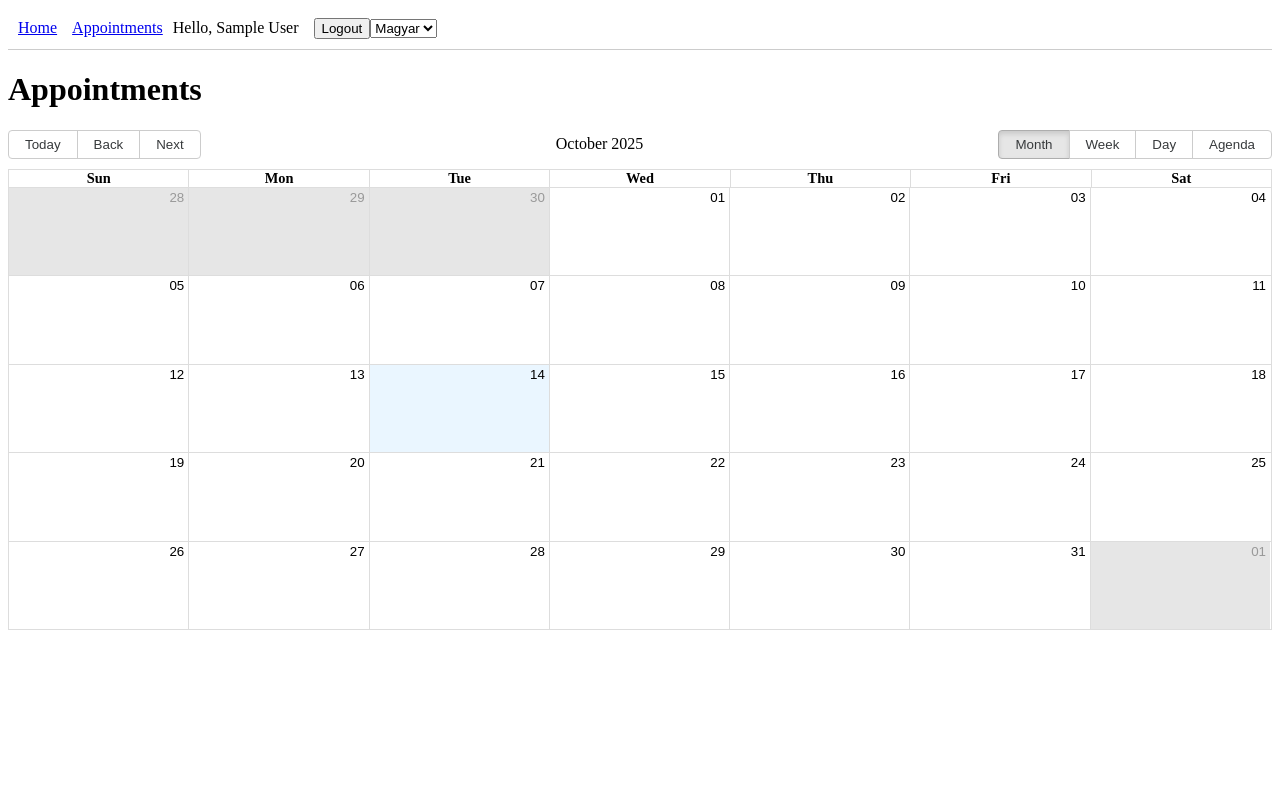
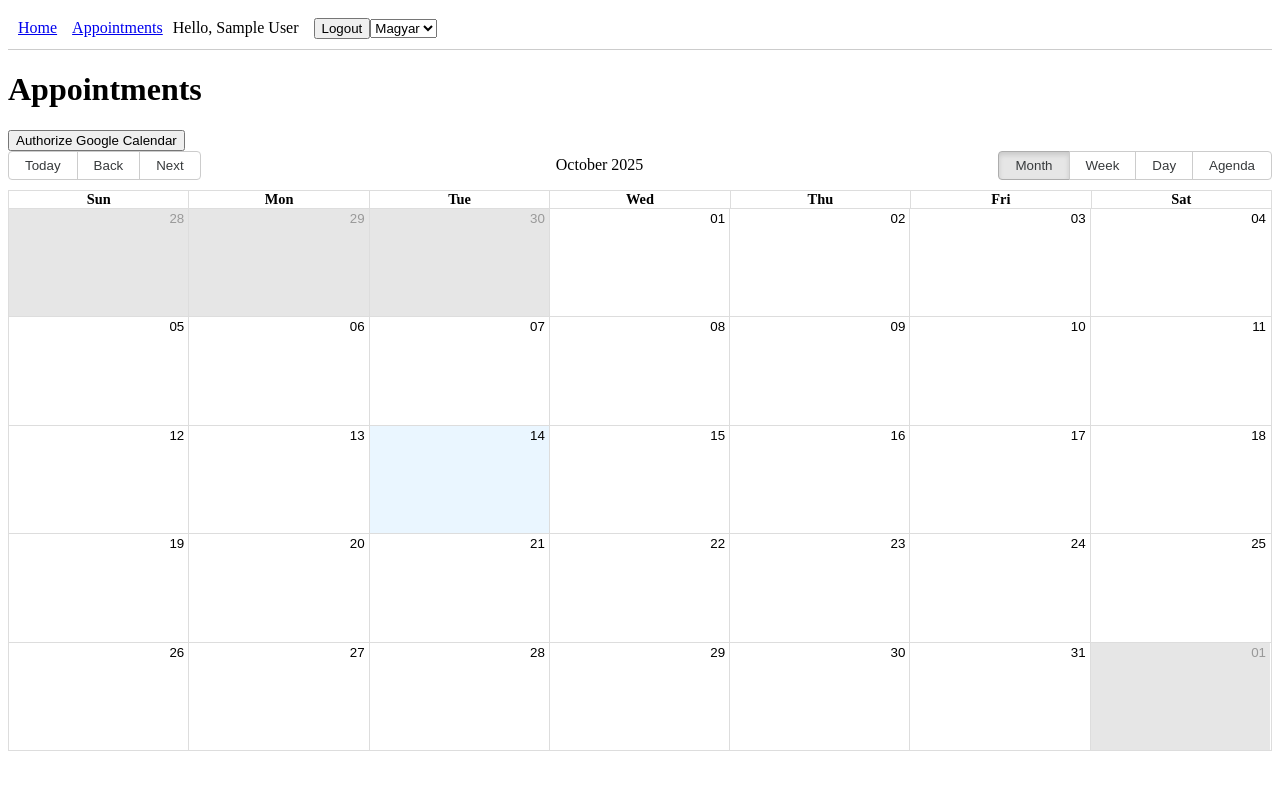
Before and after one commit to pinyopapi/dentist-app, a React (Create React App) app in the folder frontend/: page /appointments in a window 1280 px wide. Shown: the top 790 px of the page. Built offline with nearby package versions, Linux system fonts and the light colour scheme; no server answers; sample sign-in values are in the browser's storage.

Commit message:
Correct appointment page

```diff
--- a/frontend/src/pages/AppointmentsPage.jsx
+++ b/frontend/src/pages/AppointmentsPage.jsx
@@ -1,45 +1,108 @@
-import { useState, useContext } from "react";
-import { AuthContext } from "../contexts/AuthContext";
-import AppointmentsCalendar from "../components/AppointmentsCalendar";
+import { useState, useEffect } from "react";
+import { Calendar, momentLocalizer } from "react-big-calendar";
+import moment from "moment";
+import "react-big-calendar/lib/css/react-big-calendar.css";
+
+const localizer = momentLocalizer(moment);
 
 const AppointmentsPage = () => {
-  const { token } = useContext(AuthContext);
-  const [selectedSlot, setSelectedSlot] = useState(null);
+  const [events, setEvents] = useState([]);
+  const [token, setToken] = useState(null);
+  const [loading, setLoading] = useState(false);
 
-  const handleSelectSlot = (slotInfo) => {
-    setSelectedSlot(slotInfo.start);
-    console.log("Selected appointment:", slotInfo.start);
+  // Google Calendar OAuth token kérése
+  useEffect(() => {
+    if (!window.google) return;
+
+    const client = window.google.accounts.oauth2.initTokenClient({
+      client_id: process.env.REACT_APP_GOOGLE_CLIENT_ID,
+      scope: "https://www.googleapis.com/auth/calendar",
+      callback: (resp) => {
+        setToken(resp.access_token);
+      },
+    });
+
+    document.getElementById("calendarAuthBtn").onclick = () => {
+      client.requestAccessToken();
     };
+  }, []);
 
-  return (
-    <div>
-      <h1>Appointments</h1>
-      <AppointmentsCalendar onSelectSlot={handleSelectSlot} />
+  // Események lekérése
+  useEffect(() => {
+    const loadEvents = async () => {
+      if (!token) return;
+      setLoading(true);
+      try {
+        const res = await fetch("/calendar/events", {
+          headers: { Authorization: `Bearer ${token}` },
+        });
+        const data = await res.json();
+        const formatted = data.map((e) => ({
+          id: e.id,
+          title: e.summary,
+          start: new Date(e.start.dateTime || e.start.date),
+          end: new Date(e.end.dateTime || e.end.date),
+        }));
+        setEvents(formatted);
+      } catch (err) {
+        console.error("Error fetching calendar events", err);
+      } finally {
+        setLoading(false);
+      }
+    };
+    loadEvents();
+  }, [token]);
 
-      {selectedSlot && (
-        <div style={{ marginTop: "20px" }}>
-          <p>Selected time: {selectedSlot.toLocaleString()}</p>
-          <button
-            onClick={async () => {
-              const res = await fetch("/appointments", {
+
+  // Slot kiválasztása és foglalás
+  const handleSelectSlot = async (slotInfo) => {
+    if (!token) return alert("Authorize Google Calendar first");
+    const summary = prompt("Enter appointment title:", "Dental Checkup");
+    if (!summary) return;
+
+    try {
+      const res = await fetch("/calendar/create", {
         method: "POST",
         headers: {
           "Content-Type": "application/json",
           Authorization: `Bearer ${token}`,
         },
         body: JSON.stringify({
-                  user_id: 1,
-                  service_id: 1,
-                  appointment_date: selectedSlot,
+          summary,
+          start: slotInfo.start.toISOString(),
+          end: slotInfo.end.toISOString(),
         }),
       });
-              if (res.ok) alert("Appointment booked!");
-            }}
-          >
-            Book this time
-          </button>
-        </div>
-      )}
+      const newEvent = await res.json();
+      setEvents((prev) => [
+        ...prev,
+        {
+          id: newEvent.id,
+          title: newEvent.summary,
+          start: new Date(newEvent.start.dateTime || newEvent.start.date),
+          end: new Date(newEvent.end.dateTime || newEvent.end.date),
+        },
+      ]);
+    } catch (err) {
+      console.error("Error creating calendar event", err);
+      alert("Failed to book this slot.");
+    }
+  };
+
+  return (
+    <div>
+      <h1>Appointments</h1>
+      <button id="calendarAuthBtn">Authorize Google Calendar</button>
+      {loading && <p>Loading calendar...</p>}
+      <Calendar
+        localizer={localizer}
+        events={events}
+        startAccessor="start"
+        endAccessor="end"
+        style={{ height: 600 }}
+        selectable
+        onSelectSlot={handleSelectSlot}
+      />
     </div>
   );
 };
```
Lines whose indentation alone changed are shown as unchanged.
